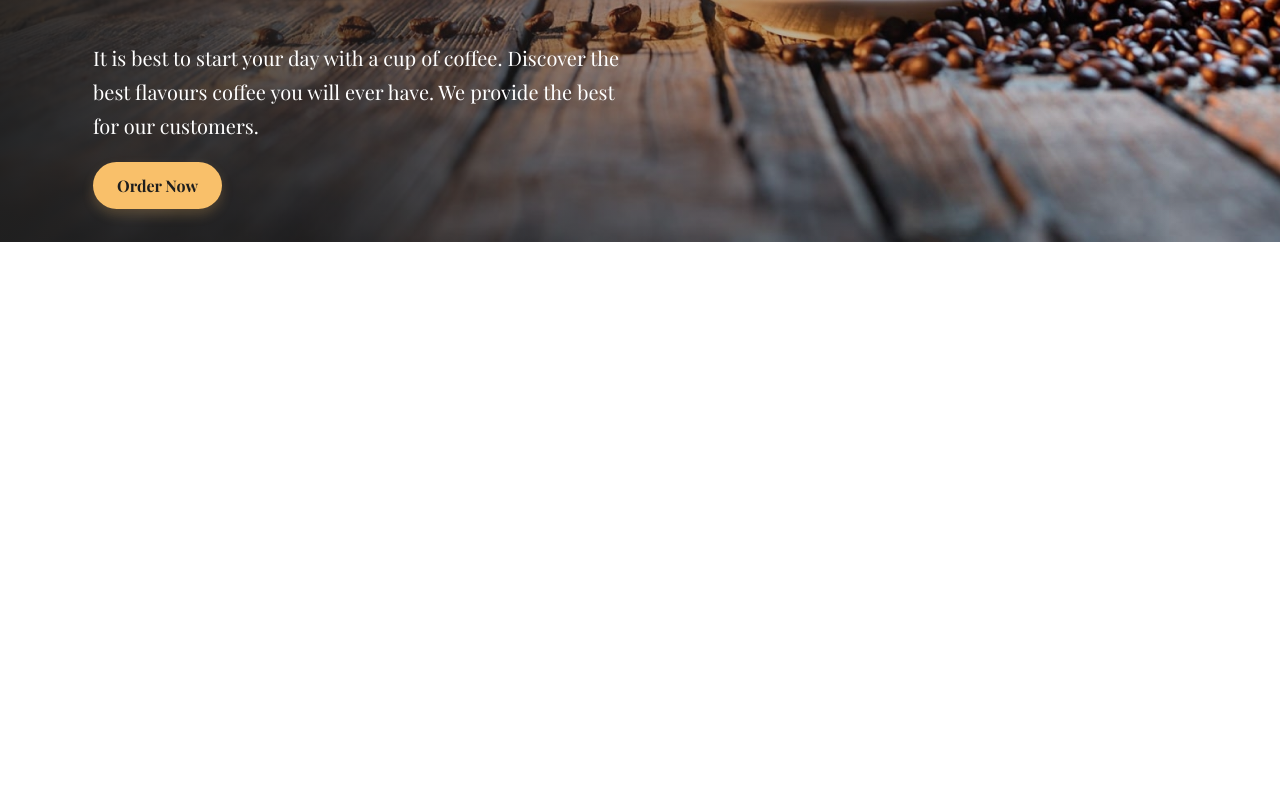
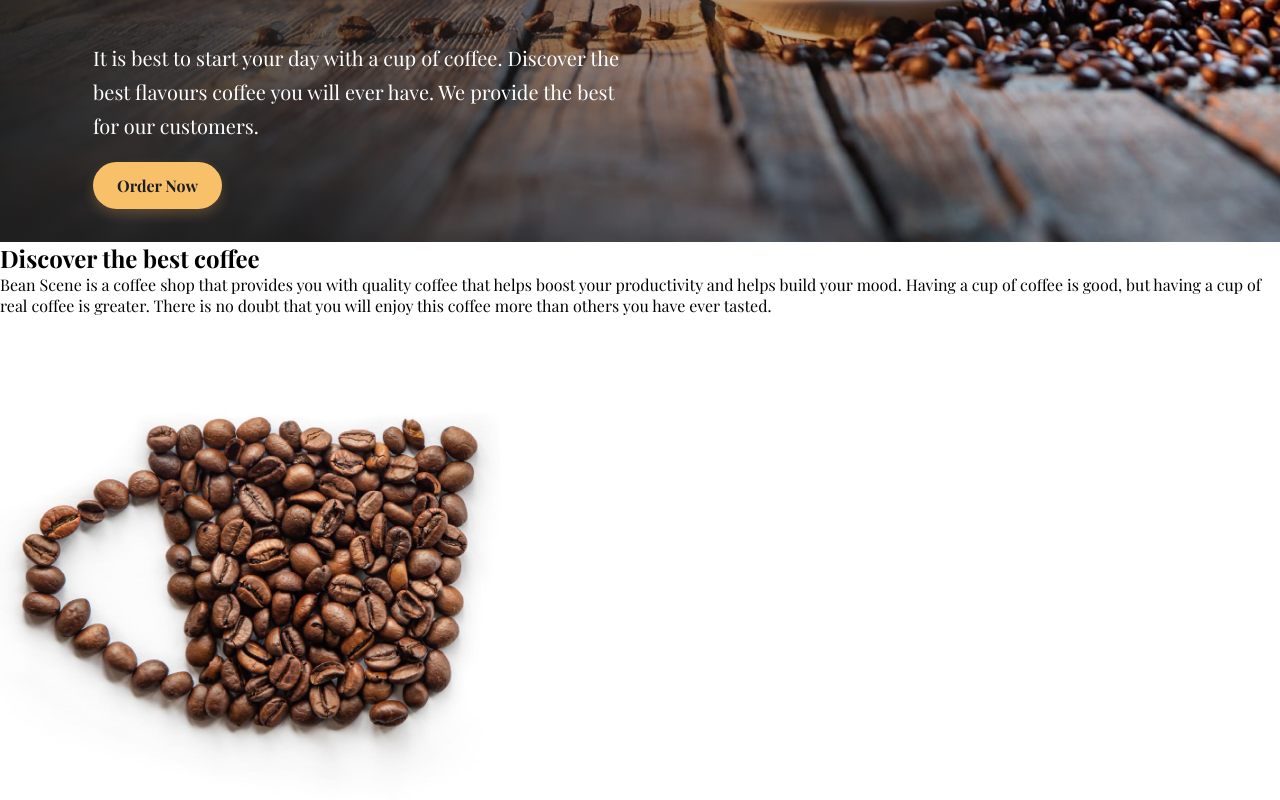
Before and after one commit to RonenTGreat/Bean-Scene-Coffee, a React (Vite) app: page / in a window 1280 px wide. Shown: the part 526-1326 px from the top of the page. Before the commit the page ends 800 px from the top, so only its background shows below. Built offline with nearby package versions, Linux system fonts and the light colour scheme; a web font is replaced by a local one.

Commit message:
added container component and added structure to first section in the container

```diff
--- a/src/App.jsx
+++ b/src/App.jsx
@@ -1,6 +1,7 @@
 import { useState } from 'react'
 import './App.css'
 import Header from './components/Header/header.component'
+import Container from './components/Container/container.component'
 
 function App() {
   const [count, setCount] = useState(0)
@@ -8,6 +9,7 @@ function App() {
   return (
     <div className="App">
       <Header />
+      <Container />
     </div>
   )
 }
--- /dev/null
+++ b/src/components/Container/container.component.jsx
@@ -0,0 +1,21 @@
+import "./container.styles.css";
+import coffeeBeanImg from "../../assets/images/coffee-beans-flat.png";
+
+const Container = () => {
+  return (
+    <main className="container">
+      <section className="info">
+      <div>
+          <h1 className="info__header">Discover the best coffee</h1>
+          <p className="info__paragrahp">
+            Bean Scene is a coffee shop that provides you with quality coffee that helps boost your productivity and helps build your mood. Having a cup of coffee is good, but having a cup of real coffee is greater. There is no doubt that you will enjoy this coffee more than others you have ever tasted.
+          </p>
+          <a href="/#" className="info_btn">Learn More</a>
+      </div>
+        <img src={coffeeBeanImg} alt="coffee beans" />
+      </section>
+    </main>
+   );
+}
+
+export default Container;
```
Also changed, not shown: src/assets/images/coffee-beans-flat.png (added), src/components/Container/container.styles.css (added).
